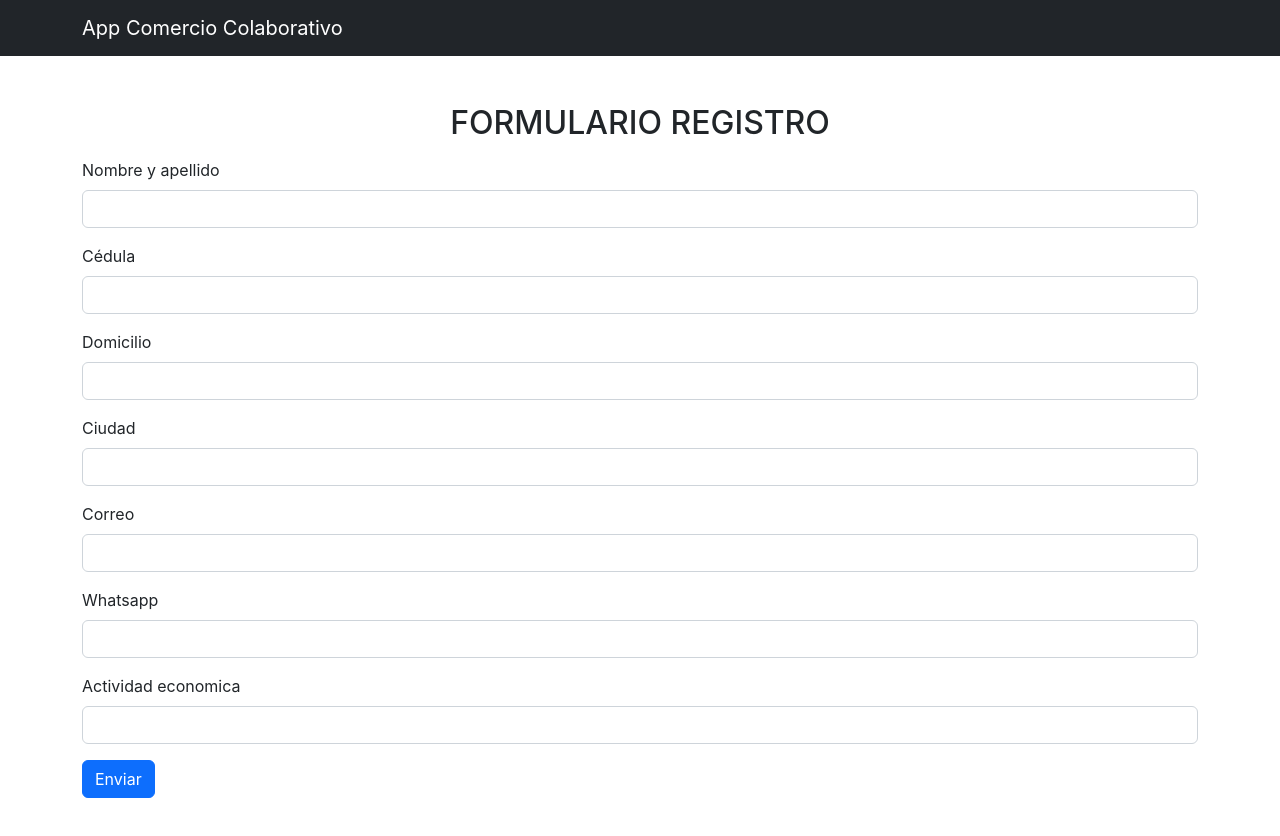
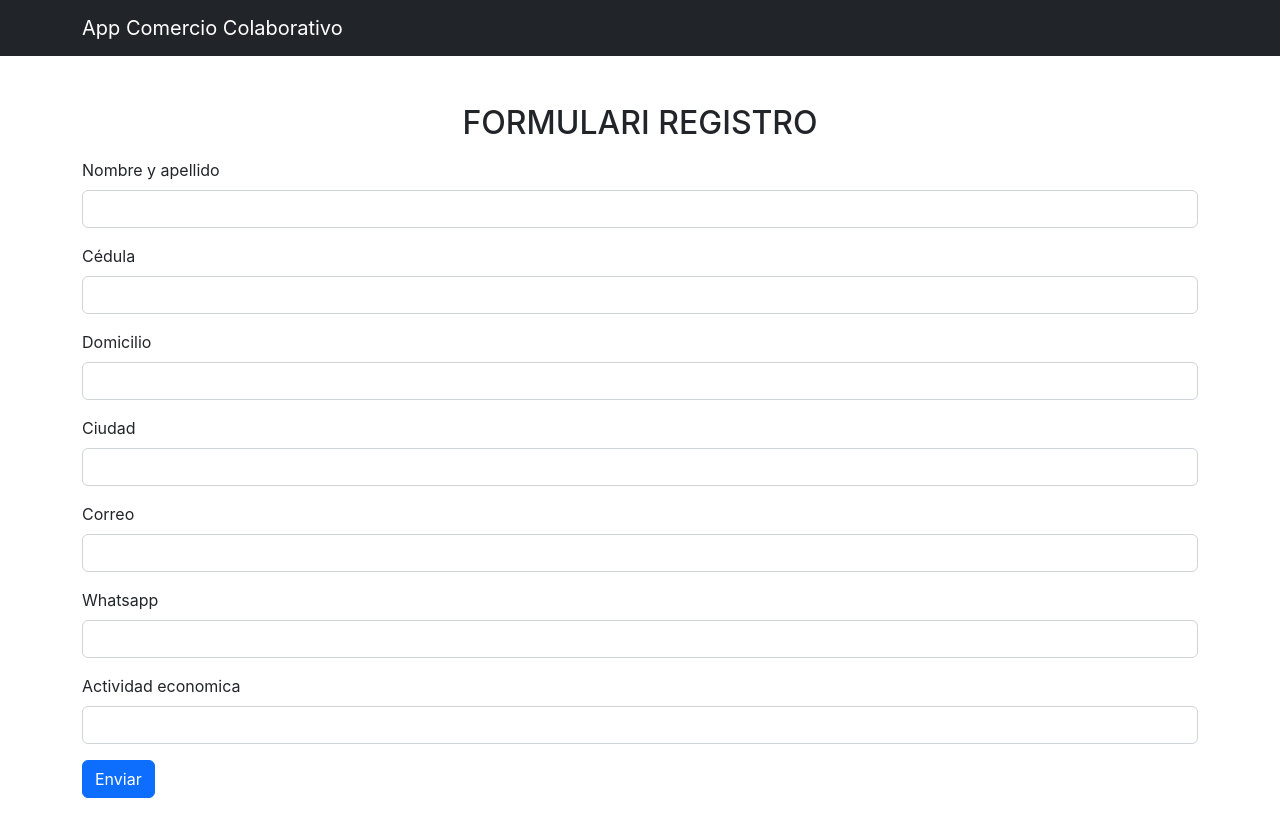
Before and after one commit to sebastian200188/fromapp, a React (Create React App) app: page / in a window 1280 px wide. Shown: the top 836 px of the page. Built offline with nearby package versions, Linux system fonts and the light colour scheme; no server answers.

Commit message:
cambio 2

```diff
--- a/src/App.js
+++ b/src/App.js
@@ -34,7 +34,7 @@ function App() {
       <div className="container">
         <div className="row">
           <div>
-            <h2 className="mb-3" style={{textAlign: 'center'}}>FORMULARIO REGISTRO</h2>
+            <h2 className="mb-3" style={{textAlign: 'center'}}>FORMULARI REGISTRO</h2>
             <Form form={heroku_9dab5d1d4fe89e1} setform={setform} />
           </div>
         </div>
```
